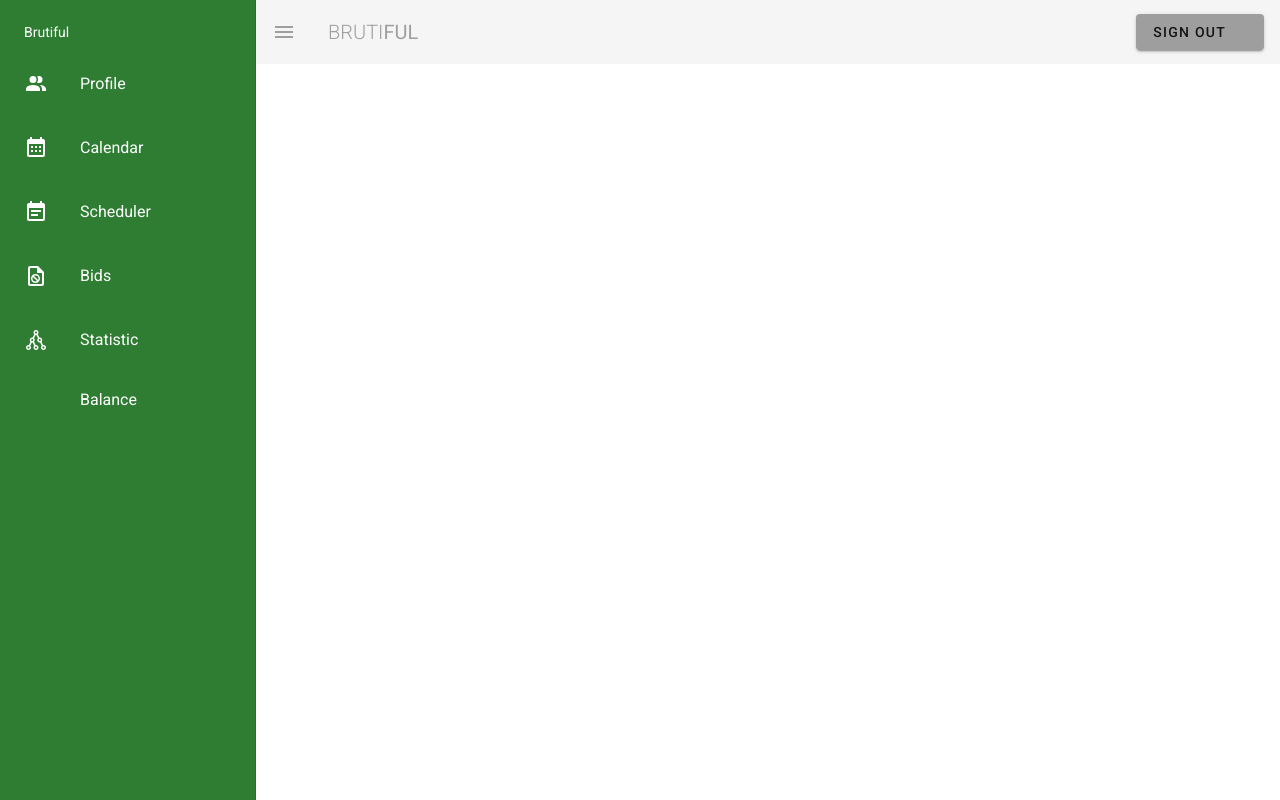
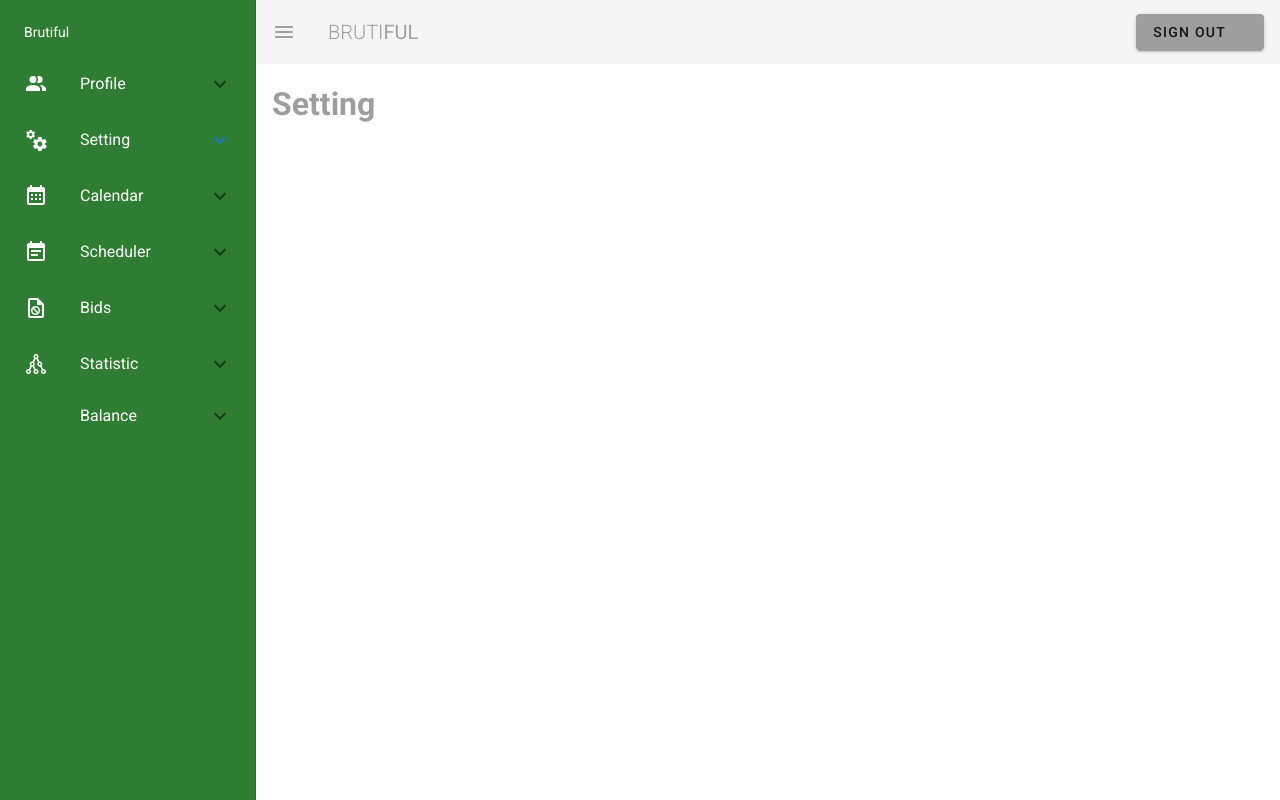
Before and after one commit to HightMike/vuetifyTraining, a Vue app: page /setting in a window 1280 px wide. Both pictures are taken after a click on the button 28 px from the left and 32 px from the top of the page. Built offline with nearby package versions, Linux system fonts and the light colour scheme.

Commit message:
add subitems

```diff
--- a/src/components/Navbar.vue
+++ b/src/components/Navbar.vue
@@ -19,19 +19,35 @@
             <v-list rounded>
                 <v-subheader class="white--text">Brutiful</v-subheader>
                 <v-list-item-group v-model="item" color="primary">
-                    <v-list-item
+                    <v-list-group
                             v-for="(item, i) in items"
                             :key="i"
                             router :to="item.route"
+                            no-action
+                    >
 
+                        <template v-slot:activator>
+                            <v-list-item-icon>
+                                <v-icon class="white--text" v-text="item.icon"></v-icon>
+                            </v-list-item-icon>
+
+                            <v-list-item-content>
+                                <v-list-item-title class="white--text" v-text="item.text"></v-list-item-title>
+                            </v-list-item-content>
+                        </template>
+
+
+
+                    <v-list-item
+                            v-for="subItem in item.subset"
+                            :key="subItem.title"
                     >
-                        <v-list-item-icon>
-                            <v-icon class="white--text" v-text="item.icon"></v-icon>
-                        </v-list-item-icon>
                         <v-list-item-content>
-                            <v-list-item-title class="white--text" v-text="item.text"></v-list-item-title>
+                            <v-list-item-title class="white--text" v-text="subItem.title"></v-list-item-title>
                         </v-list-item-content>
+
                     </v-list-item>
+                    </v-list-group>
                 </v-list-item-group>
             </v-list>
 
@@ -48,6 +64,7 @@
     import { mdiFileCancelOutline } from '@mdi/js';
     import { mdiGraphOutline } from '@mdi/js';
     import { mdiCashUsdOutline } from '@mdi/js';
+    import { mdiCogs } from '@mdi/js';
     export default {
         data() {
             return {
@@ -55,6 +72,17 @@
                 item: 1,
                 items: [
                     { text: 'Profile', icon: mdiAccountMultiple, route: '/profile'},
+                    { text: 'Setting',
+                        icon: mdiCogs,
+                        route: '/setting',
+                        subset: [
+                            { title: 'График работы' },
+                            { title: 'Услуги' },
+                            { title: 'Сотрудники' },
+                            { title: 'Основное' },
+                            { title: 'Пользователи' },
+                        ]
+                    },
                     { text: 'Calendar', icon: mdiCalendarMonth, route: '/' },
                     { text: 'Scheduler', icon: mdiCalendarText, route: '/scheduler' },
                     { text: 'Bids', icon: mdiFileCancelOutline,route: '/bids' },
--- a/src/router/index.js
+++ b/src/router/index.js
@@ -6,6 +6,7 @@ import Calendar from '../views/Calendar.vue'
 import Profile from '../views/Profile.vue'
 import Scheduler from '../views/Scheduler.vue'
 import Statistic from '../views/Statistic.vue'
+import Setting from '../views/Setting.vue'
 
 
 
@@ -47,5 +48,10 @@ export default new VueRouter({
       name: 'statistic',
       component: Statistic
     },
+    {
+      path: '/setting',
+      name: 'setting',
+      component: Setting
+    },
   ]
 })
--- /dev/null
+++ b/src/views/Setting.vue
@@ -0,0 +1,15 @@
+<template>
+  <div class="setting">
+    <h1 class="subheading grey--text">Setting</h1>
+  </div>
+</template>
+
+<script>
+    export default {
+        name: "Setting"
+    }
+</script>
+
+<style scoped>
+
+</style>
```
